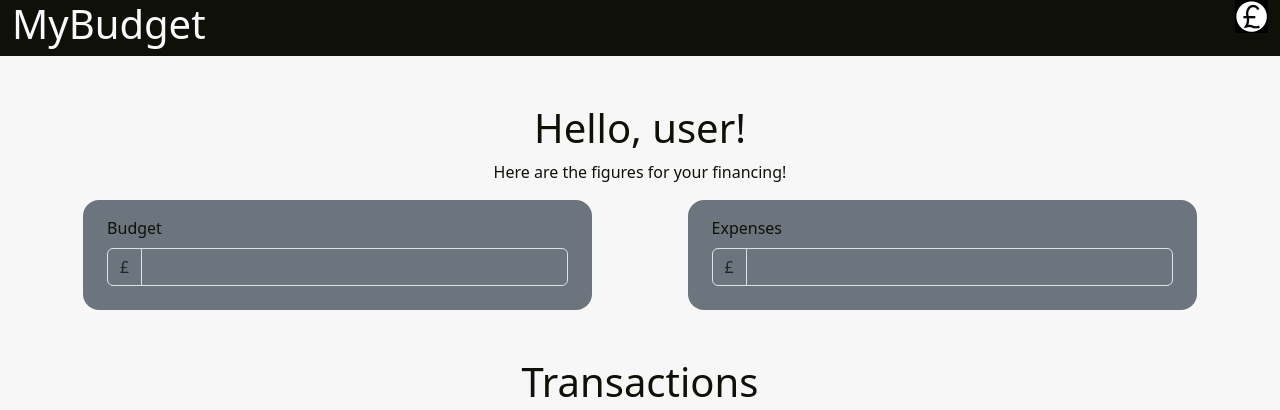
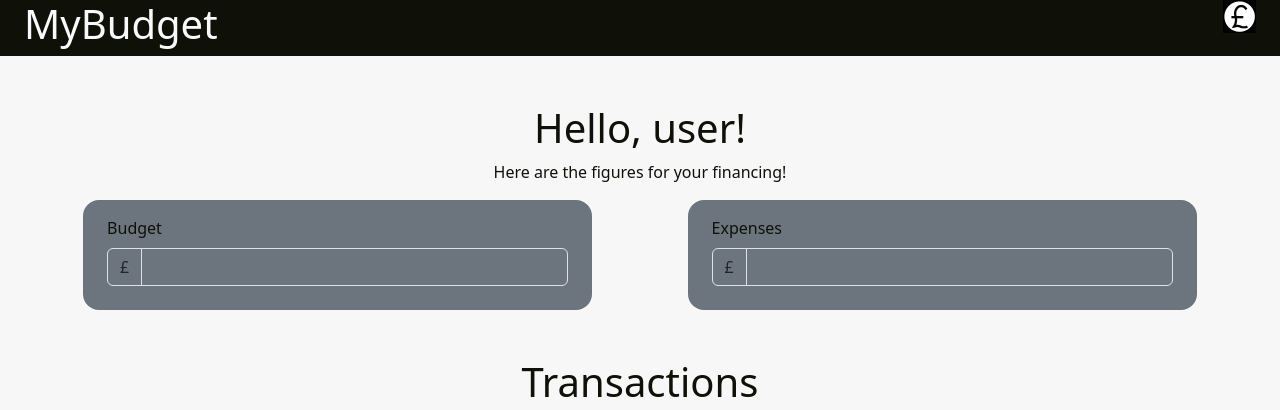
Before and after one commit to James-Schaffer/ibmHackathon2025Group3, a Flask app: page /dashboard in a window 1280 px wide. Shown: the top 410 px of the page. Run offline with Flask 3, Linux system fonts and the light colour scheme; some libraries are stand-ins or nearby versions.

Commit message:
Top bit fixed

```diff
--- a/templates/budget.html
+++ b/templates/budget.html
@@ -17,9 +17,8 @@
     </head>
 
     <body style="background-color: #f7f7f8; color:#0F1108">
-
-            <div class="container-xxl" style="background-color: #0F1108;">
-                <div class="row">
+        <div class="container-fluid" style="background-color: #0F1108;">
+            <div class="row m-0">
                 <div class="col">
                         <span class="fw-bold text-light">
                             <h1>MyBudget</h1>
@@ -30,7 +29,6 @@
                             <img src="../Photos/app logo short.png" class="img-fluid" alt="Black GBP Sign">
                         </span>
                 </div>
-
             </div>
         </div>
         <main>
```
Lines whose indentation alone changed are shown as unchanged.
